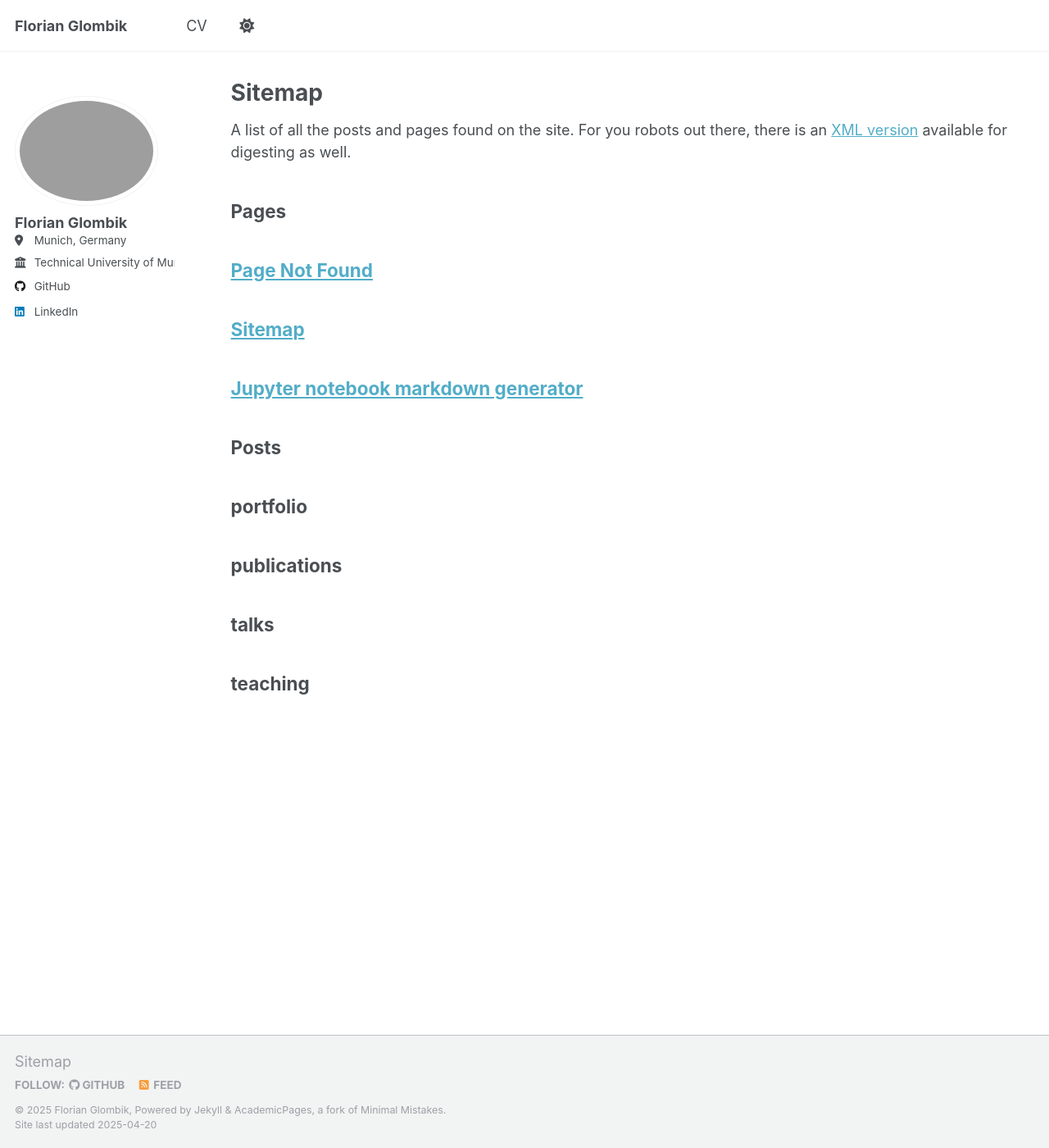
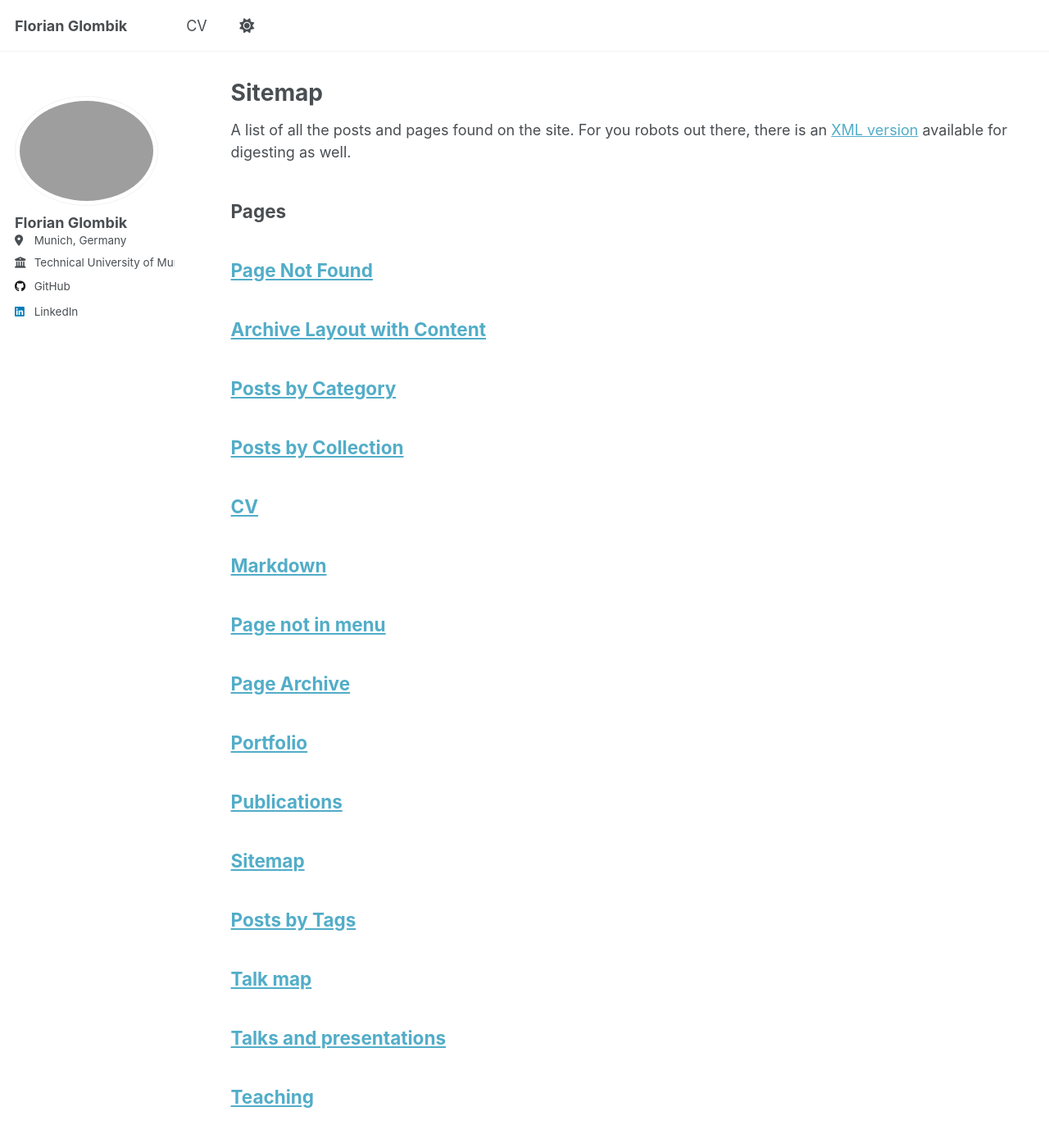
Before and after one commit to florian-glombik/florian-glombik.github.io, a Jekyll site: the page built from _pages/sitemap.md, in a window 1280 px wide and 1400 px high. Shown: the whole window at 82% size. Built offline with Jekyll 4.4.1, drawn with Linux system fonts in a browser that asks for light colours; part of the change alters nothing that is shown; some of the changed text lies outside the part shown.

```diff
--- a/_config.yml
+++ b/_config.yml
@@ -155,13 +155,10 @@ analytics:
 # Reading Files
 include:
   - .htaccess
-  - _pages/about.md
-  - _pages/cv.md
-  - _pages/sitemap.md
-  - _pages/404.md
+  - _pages
   - files
 exclude:
-  - _pages
+  - _pagesUnused
   - _posts
   - _publications
   - _portfolio
```
